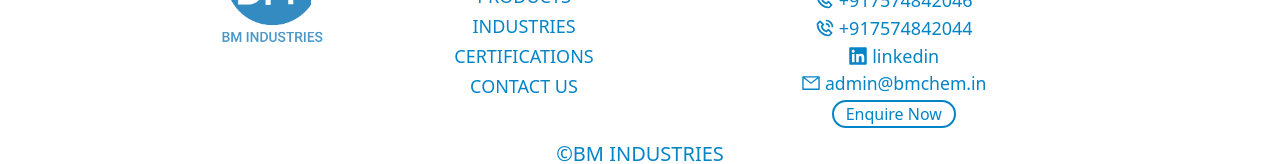
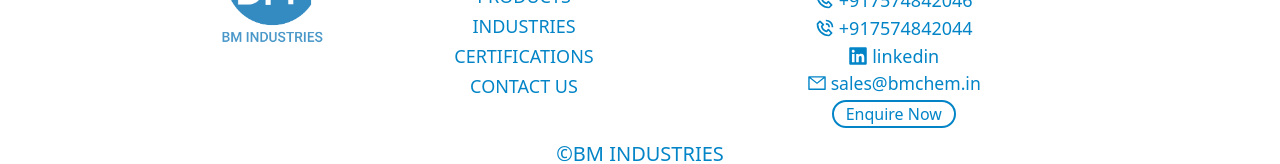
Before and after one commit to bmindustriesexport/bmindustries, a Next.js app: page / in a window 1280 px wide. Shown: the part 3360-3524 px from the top of the page. Built offline with nearby package versions, Linux system fonts and the light colour scheme.

Commit message:
doneeeeeee

```diff
--- a/src/components/footer/Footer.jsx
+++ b/src/components/footer/Footer.jsx
@@ -119,10 +119,10 @@
               <span className="text-lg">linkedin</span>
             </div>
           </Link>
-          <Link href="mailto:admin@bmchem.in">
+          <Link href="mailto:sales@bmchem.in">
             <div className="flex items-center">
               <AiOutlineMail className="text-xl mr-1" />
-              <span className="text-[1.1rem]">admin@bmchem.in</span>
+              <span className="text-[1.1rem]">sales@bmchem.in</span>
             </div>
           </Link>
           <Link href="/contact">
```
